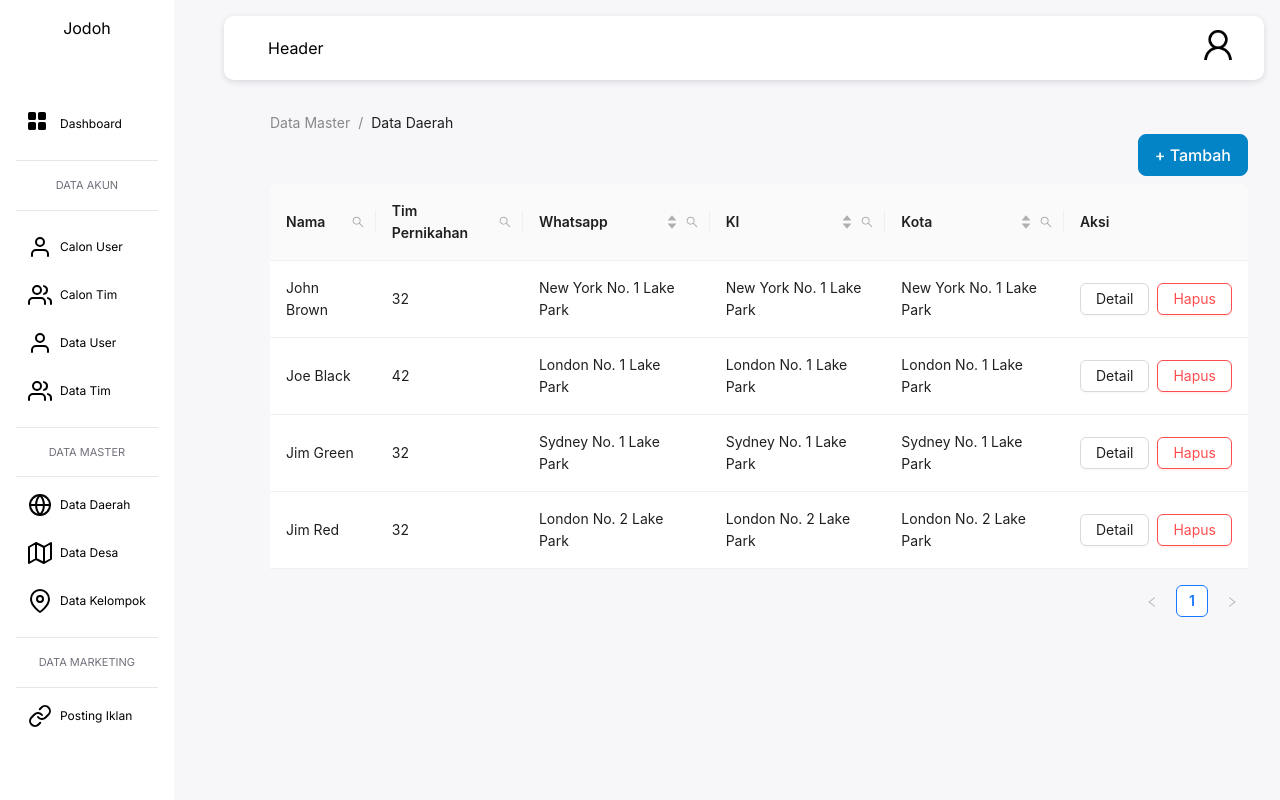
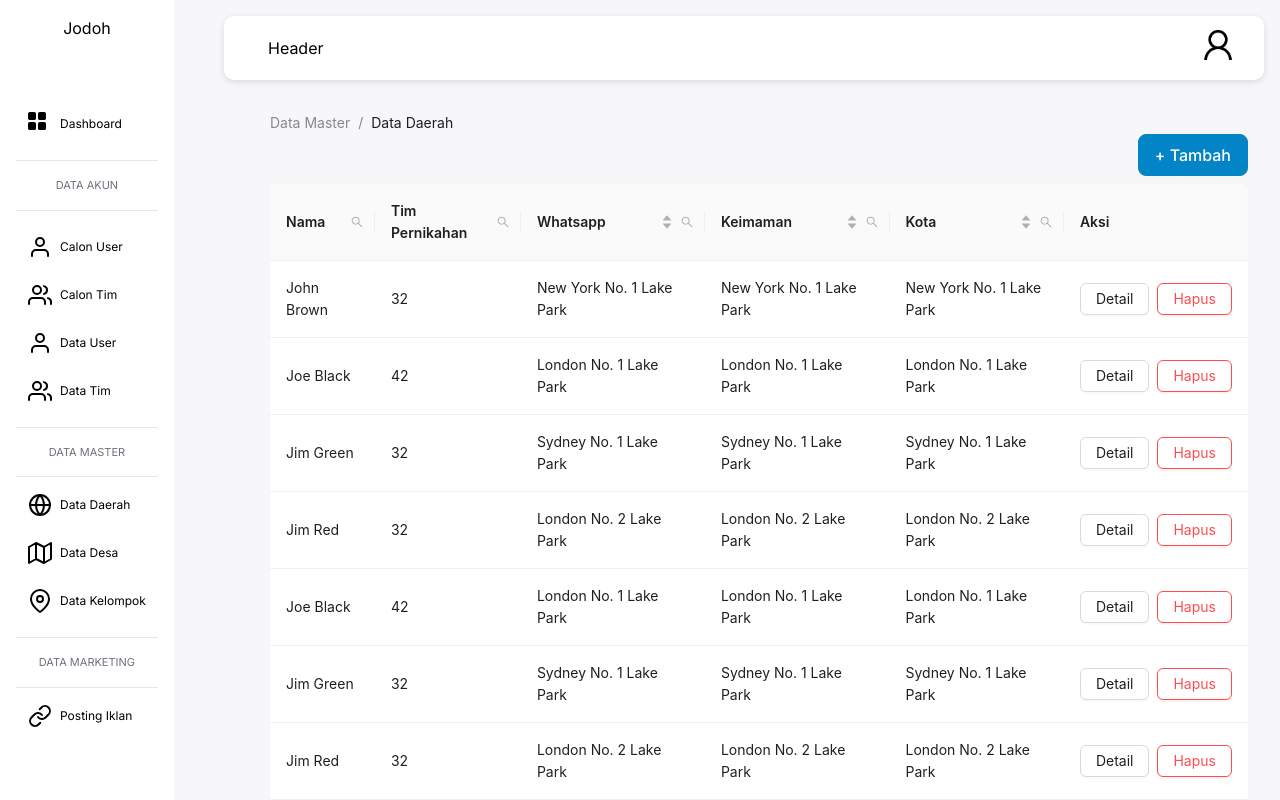
Before and after one commit to alfin-ardian/admin-unik, a React (Vite) app: page /daerah in a window 1280 px wide. Shown: the top 800 px of the page. Built offline with nearby package versions, Linux system fonts and the light colour scheme.

Commit message:
adjust table daerah

```diff
--- a/src/components/common/organisms/dashboard/dataMaster/daerah/DaerahTable.tsx
+++ b/src/components/common/organisms/dashboard/dataMaster/daerah/DaerahTable.tsx
@@ -21,6 +21,114 @@ const data: DataType[] = [
     name: "John Brown",
     age: 32,
     address: "New York No. 1 Lake Park",
+  },
+  {
+    key: "2",
+    name: "Joe Black",
+    age: 42,
+    address: "London No. 1 Lake Park",
+  },
+  {
+    key: "3",
+    name: "Jim Green",
+    age: 32,
+    address: "Sydney No. 1 Lake Park",
+  },
+  {
+    key: "4",
+    name: "Jim Red",
+    age: 32,
+    address: "London No. 2 Lake Park",
+  },
+  {
+    key: "2",
+    name: "Joe Black",
+    age: 42,
+    address: "London No. 1 Lake Park",
+  },
+  {
+    key: "3",
+    name: "Jim Green",
+    age: 32,
+    address: "Sydney No. 1 Lake Park",
+  },
+  {
+    key: "4",
+    name: "Jim Red",
+    age: 32,
+    address: "London No. 2 Lake Park",
+  },
+  {
+    key: "2",
+    name: "Joe Black",
+    age: 42,
+    address: "London No. 1 Lake Park",
+  },
+  {
+    key: "3",
+    name: "Jim Green",
+    age: 32,
+    address: "Sydney No. 1 Lake Park",
+  },
+  {
+    key: "4",
+    name: "Jim Red",
+    age: 32,
+    address: "London No. 2 Lake Park",
+  },
+  {
+    key: "2",
+    name: "Joe Black",
+    age: 42,
+    address: "London No. 1 Lake Park",
+  },
+  {
+    key: "3",
+    name: "Jim Green",
+    age: 32,
+    address: "Sydney No. 1 Lake Park",
+  },
+  {
+    key: "4",
+    name: "Jim Red",
+    age: 32,
+    address: "London No. 2 Lake Park",
+  },
+  {
+    key: "2",
+    name: "Joe Black",
+    age: 42,
+    address: "London No. 1 Lake Park",
+  },
+  {
+    key: "3",
+    name: "Jim Green",
+    age: 32,
+    address: "Sydney No. 1 Lake Park",
+  },
+  {
+    key: "4",
+    name: "Jim Red",
+    age: 32,
+    address: "London No. 2 Lake Park",
+  },
+  {
+    key: "2",
+    name: "Joe Black",
+    age: 42,
+    address: "London No. 1 Lake Park",
+  },
+  {
+    key: "3",
+    name: "Jim Green",
+    age: 32,
+    address: "Sydney No. 1 Lake Park",
+  },
+  {
+    key: "4",
+    name: "Jim Red",
+    age: 32,
+    address: "London No. 2 Lake Park",
   },
   {
     key: "2",
@@ -177,7 +285,7 @@ export const DaerahTable: React.FC = () => {
       sortDirections: ["descend", "ascend"],
     },
     {
-      title: "KI",
+      title: "Keimaman",
       dataIndex: "address",
       key: "address",
       ...getColumnSearchProps("address"),
```
